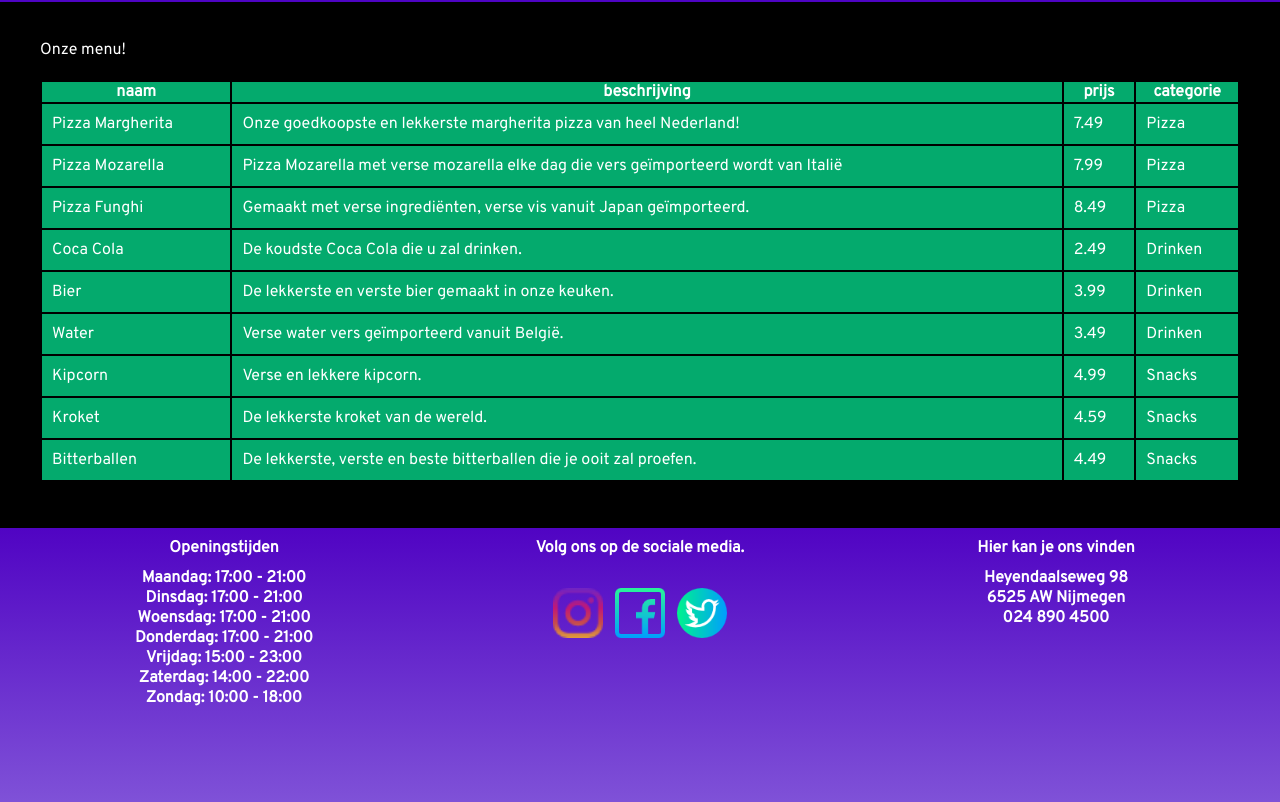
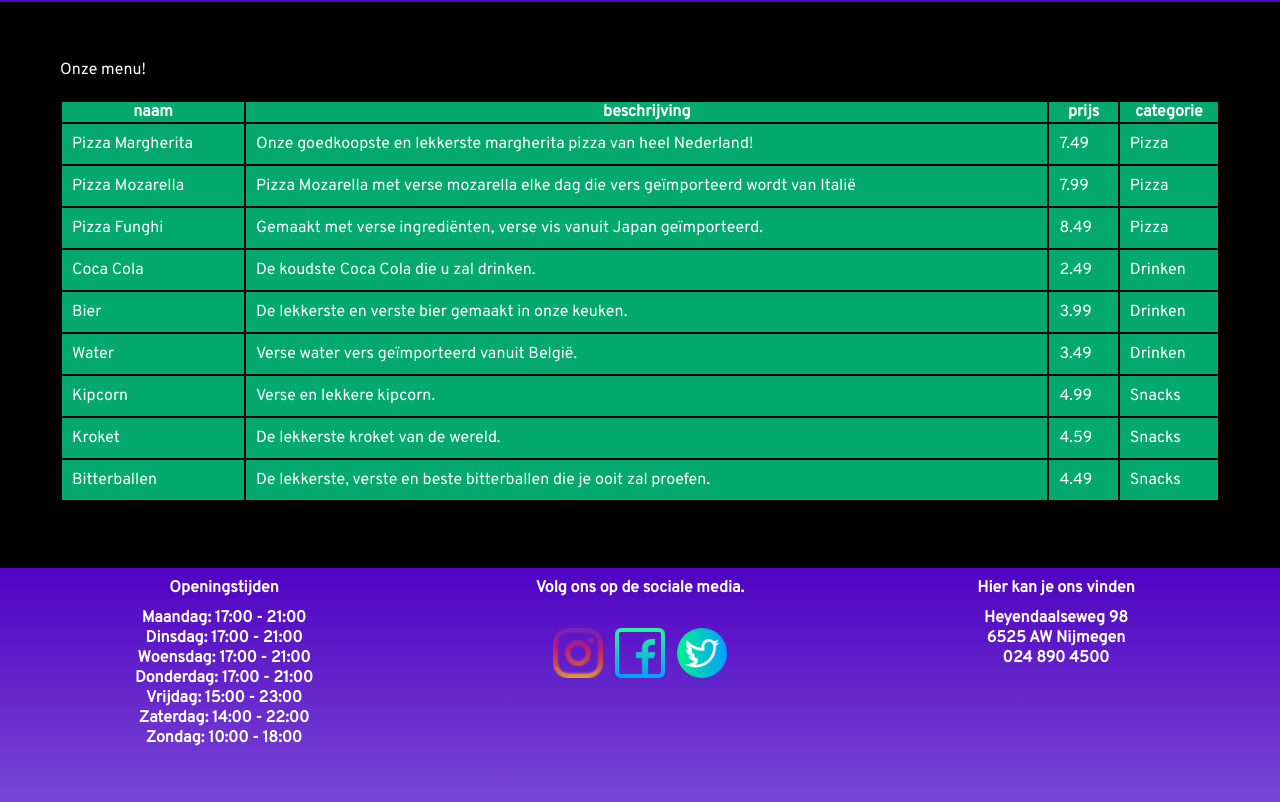
Before and after one commit to NASIdude/MINIcrud, a PHP site: page /MINIcrud/menu.php in a window 1280 px wide. Shown: the top 802 px of the page. Run offline with PHP 8.4, Linux system fonts and the light colour scheme; data comes from the database, SQL or seed files in the repository; some libraries are stand-ins or nearby versions.

Commit message:
css
klein ding aangepast

```diff
--- a/css/MiniCRUD.css
+++ b/css/MiniCRUD.css
@@ -792,7 +792,7 @@ h4 {
   justify-content: center;
   width: 100%;
   height: auto;
-  padding: 30px;
+  padding: 50px;
   background-color: #000;
   color: #04aa6d;
 }
```
